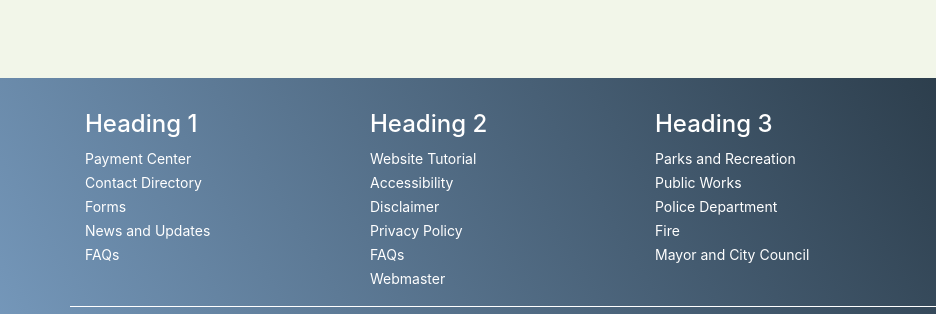
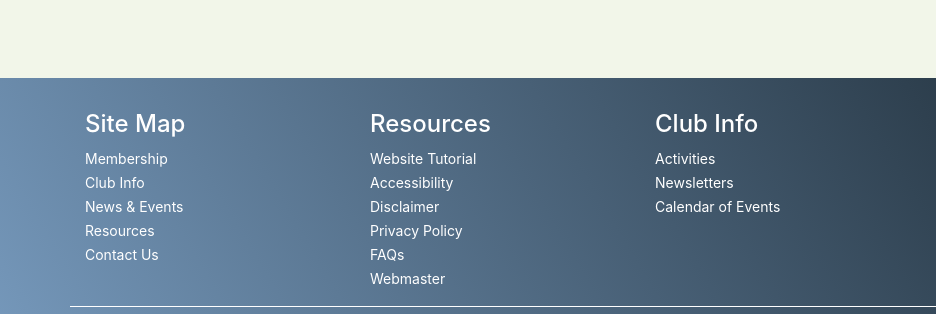
Before and after one commit to hullmUMN/mnAustinHealeyClub, a plain HTML site: page index.html in a window 1280 px wide. Shown: the part 1960-2274 px from the top of the page, 0-936 px from the left. Drawn offline with Linux system fonts and the light colour scheme.

Commit message:
fix footer

```diff
--- a/index.html
+++ b/index.html
@@ -175,30 +175,6 @@ flex
 	</div>
 
 
-
-  <!--
-
-	<footer class="page-footer">
-		<div class="container">
-			<div class="row">
-				<div class="col-lg-8 col-md-8 col-sm-12">
-					<h6 class="text-uppercase font-weight-bold">Additional Information</h6>
-					<p>Lorem ipsum dolor sit amet, consectetur adipiscing elit. Quisque interdum quam odio, quis placerat ante luctus eu. Sed aliquet dolor id sapien rutrum, id vulputate quam iaculis.</p>
-					<p>Lorem ipsum dolor sit amet, consectetur adipiscing elit. Quisque interdum quam odio, quis placerat ante luctus eu. Sed aliquet dolor id sapien rutrum, id vulputate quam iaculis.</p>
-				</div>
-				<div class="col-lg-4 col-md-4 col-sm-12">
-					<h6 class="text-uppercase font-weight-bold">Contact</h6>
-					<p>2000 Kenwood Parkway, Minneapolis, Minnesota, 55405
-					<br/>info@myhealey.com
-                        <br/>651-123-1234</p>
-				</div>
-			</div>
-		</div>
-        <div class="footer-copyright text-center">© 2020 Copyright: Orange Group</div>
-	</footer>
-
--->
-
 <footer class="mainfooter" role="contentinfo">
   <div class="footer-middle">
   <div class="container">
@@ -206,21 +182,21 @@ flex
       <div class="col-md-3 col-sm-6">
         <!--Column1-->
         <div class="footer-pad">
-          <h4>Heading 1</h4>
+            <h4>Site Map</h4>
           <ul class="list-unstyled">
             <li><a href="#"></a></li>
-            <li><a href="#">Payment Center</a></li>
-            <li><a href="#">Contact Directory</a></li>
-            <li><a href="#">Forms</a></li>
-            <li><a href="#">News and Updates</a></li>
-            <li><a href="#">FAQs</a></li>
+              <li><a href="#">Membership</a></li>
+            <li><a href="#">Club Info</a></li>
+            <li><a href="#">News & Events</a></li>
+            <li><a href="#">Resources</a></li>
+            <li><a href="#">Contact Us</a></li>
           </ul>
         </div>
       </div>
       <div class="col-md-3 col-sm-6">
         <!--Column1-->
         <div class="footer-pad">
-          <h4>Heading 2</h4>
+            <h4>Resources</h4>
           <ul class="list-unstyled">
             <li><a href="#">Website Tutorial</a></li>
             <li><a href="#">Accessibility</a></li>
@@ -234,13 +210,11 @@ flex
       <div class="col-md-3 col-sm-6">
         <!--Column1-->
         <div class="footer-pad">
-          <h4>Heading 3</h4>
+            <h4>Club Info</h4>
           <ul class="list-unstyled">
-            <li><a href="#">Parks and Recreation</a></li>
-            <li><a href="#">Public Works</a></li>
-            <li><a href="#">Police Department</a></li>
-            <li><a href="#">Fire</a></li>
-            <li><a href="#">Mayor and City Council</a></li>
+            <li><a href="#">Activities</a></li>
+            <li><a href="#">Newsletters</a></li>
+            <li><a href="#">Calendar of Events</a></li>
             <li>
               <a href="#"></a>
             </li>
--- a/main.css
+++ b/main.css
@@ -342,3 +342,29 @@ padding: 0 15px;
 	}
 
 }
+
+.topnav .icon {
+  display: none;
+}
+
+@media screen and (max-width: 600px) {
+  .topnav a:not(:first-child) {display: none;}
+  .topnav a.icon {
+    float: right;
+    display: block;
+  }
+}
+
+@media screen and (max-width: 600px) {
+  .topnav.responsive {position: relative;}
+  .topnav.responsive .icon {
+    position: absolute;
+    right: 0;
+    top: 0;
+  }
+  .topnav.responsive a {
+    float: none;
+    display: block;
+    text-align: left;
+  }
+}
```
